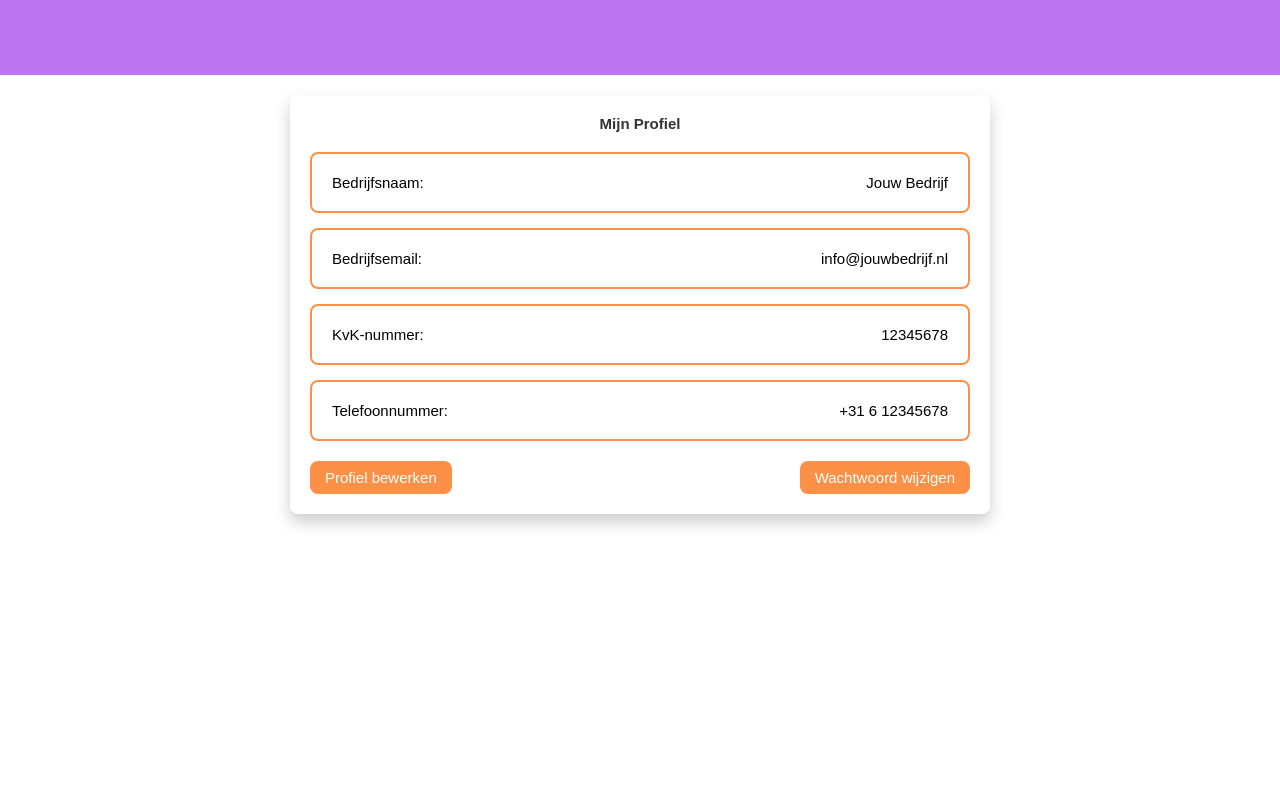
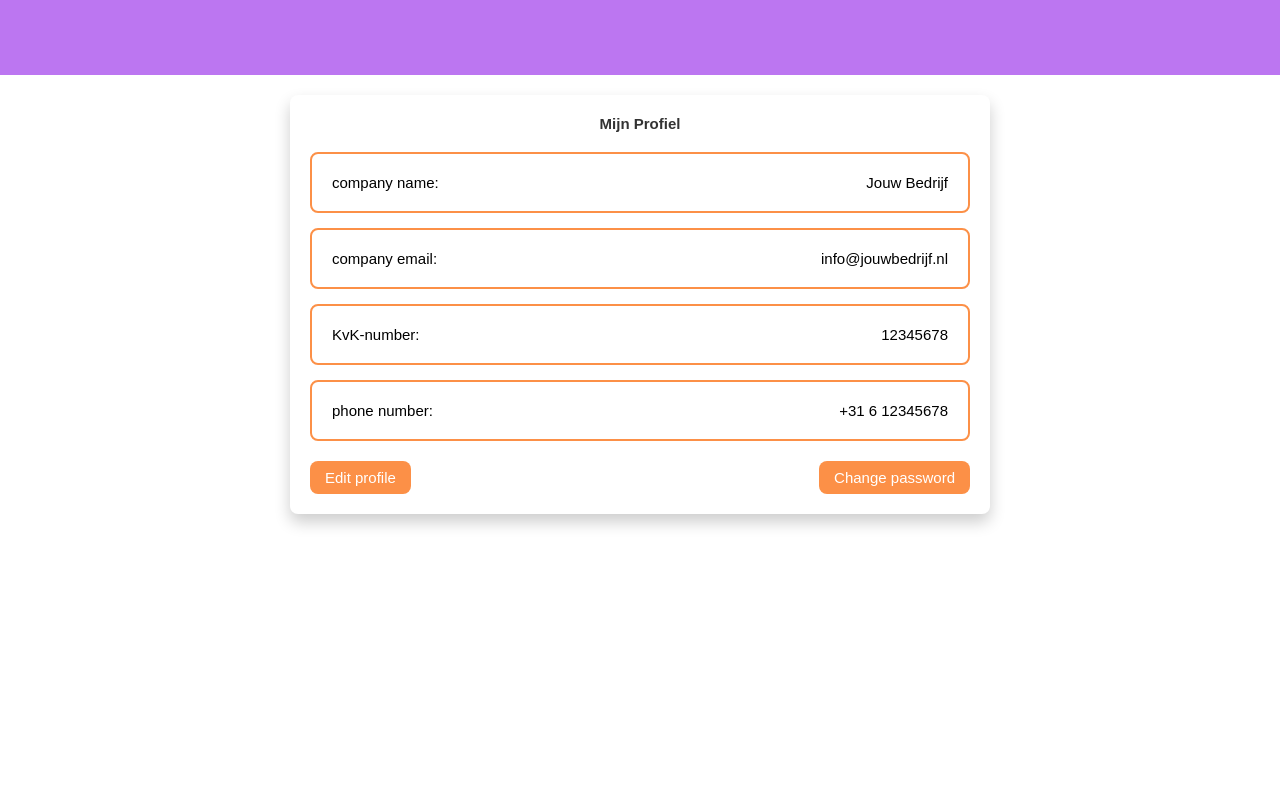
Before and after one commit to DDammers-MA/Business-portal, a Next.js app: page /profile in a window 1280 px wide. Shown: the top 800 px of the page. Built offline with nearby package versions, Linux system fonts and the light colour scheme; no server answers.

Commit message:
added toast message

```diff
--- a/package.json
+++ b/package.json
@@ -17,7 +17,8 @@
     "firebase-admin": "^13.2.0",
     "next": "15.2.4",
     "react": "^19.0.0",
-    "react-dom": "^19.0.0"
+    "react-dom": "^19.0.0",
+    "sonner": "^2.0.3"
   },
   "devDependencies": {
     "@eslint/eslintrc": "^3",
--- a/src/app/layout.tsx
+++ b/src/app/layout.tsx
@@ -5,6 +5,7 @@ import './globals.css';
 import Script from 'next/script';
 // import Footer from '@/components/footer/footer';
 import LayoutWrapper from '@/app/layoutWrapper'; // <- new client-side wrapper
+import { Toaster } from 'sonner';
 
 const geistSans = Geist({
 	variable: '--font-geist-sans',
@@ -38,6 +39,7 @@ export default function RootLayout({
 				/>
 			</head>
 			<body className={`${geistSans.variable} ${geistMono.variable}`}>
+			<Toaster richColors position="top-center" />
 				<LayoutWrapper>{children}</LayoutWrapper>
 
 			</body>
--- a/src/app/page.tsx
+++ b/src/app/page.tsx
@@ -3,6 +3,7 @@ import styles from './page.module.scss';
 import Activiteiten from '@/components/Activiteiten/activiteiten';
 import Link from 'next/link';
 import { useSearchParams } from 'next/navigation';
+
 
 export default function Home() {
 	const searchParams = useSearchParams();
@@ -11,6 +12,9 @@ export default function Home() {
 
 	return (
 		<>
+
+
+
 			<button className={styles.modal__button}>
 				<Link href="/create">Add new</Link>
 			</button>
--- a/src/app/profile/page.tsx
+++ b/src/app/profile/page.tsx
@@ -7,6 +7,7 @@ import { db } from '../../../utils/firebase.browser';
 import { doc, getDoc, updateDoc  } from 'firebase/firestore';
 import { useAuth } from '@/context/AuthContext';
 import { getAuth, reauthenticateWithCredential, EmailAuthProvider, updatePassword } from 'firebase/auth';
+import { toast } from 'sonner';
 
 const ProfilePage = () => {
   const { user } = useAuth();
@@ -49,6 +50,8 @@ const ProfilePage = () => {
             phoneNumber: data.phone || '',
             password: '********', // Never expose the real password
           });
+
+
         }
       } catch (err) {
         console.error('Error fetching profile:', err);
@@ -79,9 +82,10 @@ const ProfilePage = () => {
       });
 
       setIsEditing(false);
-      console.log('Profiel succesvol bijgewerkt.');
+      toast.success('User successfully updated!');
     } catch (err) {
       console.error('Fout bij bijwerken profiel:', err);
+      toast.error('something went wrong, please try again later!');
     }
   };
 
@@ -129,7 +133,7 @@ const ProfilePage = () => {
 
   <div className={styles.profileInfo}>
     <div className={styles.infoItem}>
-      <strong>Bedrijfsnaam:</strong>
+      <strong>company name:</strong>
       {isEditing ? (
         <input name="companyName" value={profile.companyName} onChange={handleInputChange} />
       ) : (
@@ -137,7 +141,7 @@ const ProfilePage = () => {
       )}
     </div>
     <div className={styles.infoItem}>
-      <strong>Bedrijfsemail:</strong>
+      <strong>company email:</strong>
       {isEditing ? (
         <input name="companyEmail" value={profile.companyEmail} onChange={handleInputChange} />
       ) : (
@@ -145,7 +149,7 @@ const ProfilePage = () => {
       )}
     </div>
     <div className={styles.infoItem}>
-      <strong>KvK-nummer:</strong>
+      <strong>KvK-number:</strong>
       {isEditing ? (
         <input name="kvkNumber" value={profile.kvkNumber} onChange={handleInputChange} />
       ) : (
@@ -153,7 +157,7 @@ const ProfilePage = () => {
       )}
     </div>
     <div className={styles.infoItem}>
-      <strong>Telefoonnummer:</strong>
+      <strong>phone number:</strong>
       {isEditing ? (
         <input name="phoneNumber" value={profile.phoneNumber} onChange={handleInputChange} />
       ) : (
@@ -170,15 +174,15 @@ const ProfilePage = () => {
     {isEditing ? (
       <>
         <button className={styles.saveButton} onClick={handleSaveChanges}>
-          Opslaan
+          Accept
         </button>
         <button className={styles.cancelButton} onClick={() => setIsEditing(false)}>
-          Annuleren
+        Cancel
         </button>
       </>
     ) : (
       <button className={styles.toggleButton} onClick={() => setIsEditing(true)}>
-        Profiel bewerken
+        Edit profile
       </button>
           )}
 
@@ -192,7 +196,7 @@ const ProfilePage = () => {
       className={styles.toggleButton}
       onClick={() => setShowPasswordForm(!showPasswordForm)}
     >
-      {showPasswordForm ? 'Annuleren' : 'Wachtwoord wijzigen'}
+      {showPasswordForm ? 'cancel' : 'Change password'}
           </button>
 
           </div>
@@ -200,10 +204,10 @@ const ProfilePage = () => {
 
   {showPasswordForm && (
     <div className={styles.passwordSection}>
-      <h2 className={styles.subtitle}>Wachtwoord wijzigen</h2>
+      <h2 className={styles.subtitle}>Changing password</h2>
       <form className={styles.passwordForm} onSubmit={handlePasswordChange}>
         <div className={styles.formGroup}>
-          <label htmlFor="currentPassword">Huidig wachtwoord</label>
+          <label htmlFor="currentPassword">Current password</label>
           <div className={styles.passwordInput}>
             <input
               type={showCurrentPassword ? 'text' : 'password'}
@@ -222,7 +226,7 @@ const ProfilePage = () => {
         </div>
 
         <div className={styles.formGroup}>
-          <label htmlFor="newPassword">Nieuw wachtwoord</label>
+          <label htmlFor="newPassword">New password</label>
           <div className={styles.passwordInput}>
             <input
               type={showNewPassword ? 'text' : 'password'}
@@ -241,7 +245,7 @@ const ProfilePage = () => {
         </div>
 
         <div className={styles.formGroup}>
-          <label htmlFor="confirmPassword">Bevestig nieuw wachtwoord</label>
+          <label htmlFor="confirmPassword">Confirm new password</label>
           <div className={styles.passwordInput}>
             <input
               type={showConfirmPassword ? 'text' : 'password'}
@@ -260,7 +264,7 @@ const ProfilePage = () => {
         </div>
 
         <button type="submit" className={styles.submitButton}>
-          Wachtwoord wijzigen
+          Change password
         </button>
       </form>
     </div>
--- a/src/app/users/UserManagementClient.tsx
+++ b/src/app/users/UserManagementClient.tsx
@@ -6,6 +6,8 @@ import { Modal } from '@/components/modal/modal';
 import { CombinedUser } from './page'; // Import the type from page.tsx
 // Import Server Actions
 import { addUserAction, updateUserAction, deleteUserAction } from './actions';
+import { toast } from 'sonner';
+
 
 // Infer return types for better type safety (or define explicit types)
 type AddUserResult = Awaited<ReturnType<typeof addUserAction>>;
@@ -61,6 +63,7 @@ export default function UserManagementClient({
 		startTransition(async () => {
 			const result: DeleteUserResult = await deleteUserAction(userId);
 			if (result.success) {
+				toast.success('User successfully deleted!');
 				// Remove user from local state on successful deletion
 				setUsers((prevUsers) => prevUsers.filter((user) => user.id !== userId));
 				// Optionally show a success message (e.g., using a toast library)
@@ -69,6 +72,7 @@ export default function UserManagementClient({
 				// Show error message (could be displayed near the deleted row or globally)
 				setFormError(result.message);
 				console.error('Deletion failed:', result.message);
+				toast.error('Failed to delete user');
 			}
 			setDeletingUserId(null); // Clear deleting indicator
 		});
--- a/src/components/multiple-steps-form/MultiStepForm.tsx
+++ b/src/components/multiple-steps-form/MultiStepForm.tsx
@@ -10,6 +10,7 @@ import styles from './form.module.scss';
 import { ref, uploadBytesResumable, getDownloadURL } from 'firebase/storage';
 import { storage, auth } from '../../../utils/firebase.browser';
 import { useRouter } from 'next/navigation';
+import { toast } from 'sonner';
 
 const MultiStepForm = () => {
 	const router = useRouter();
@@ -128,7 +129,8 @@ const MultiStepForm = () => {
 
 			const result = await response.json();
 			console.log('API Response:', result);
-			alert('Form Submitted Successfully!');
+			toast.success('Activity created successfully!');
+
 			setFormData({
 				type: '',
 				name: '',
@@ -153,6 +155,8 @@ const MultiStepForm = () => {
 			router.push('/');
 		} catch (error) {
 			console.error('Submission Error:', error);
+			toast.error('Failed to create activity. Please try again.');
+
 			setSubmitError(
 				error instanceof Error
 					? error.message
--- a/src/components/multiple-steps-form/ReviewSubmit.tsx
+++ b/src/components/multiple-steps-form/ReviewSubmit.tsx
@@ -2,6 +2,7 @@ import React, { useState, useEffect } from 'react';
 import { FormData } from '@/types/FormData';
 import styles from './review.module.scss';
 import style from './form.module.scss';
+
 
 interface ReviewSubmitProps {
 	formData: FormData;
@@ -156,6 +157,8 @@ const ReviewSubmit: React.FC<ReviewSubmitProps> = ({
 					</button>
 				</div>
 			)}
+
+
 		</div>
 	);
 };
--- a/src/components/sidebar/sidebar.module.scss
+++ b/src/components/sidebar/sidebar.module.scss
@@ -48,6 +48,17 @@
 		color: white;
 		text-decoration: none;
 	}
+
+	&__activeLink {
+		text-decoration: none;
+		color: #fff;
+		background-color: white;
+		color: black;
+		padding: 0.5rem 1.5rem;
+		width: 100%;
+		border-radius: 0.5rem;
+
+	  }
 
 	&__navItem {
 		list-style: none;
@@ -135,6 +146,8 @@
 		height: 5rem;
 	}
 }
+
+
 
 .toggleButton {
 	background: none;
--- a/src/components/sidebar/sidebar.tsx
+++ b/src/components/sidebar/sidebar.tsx
@@ -3,16 +3,21 @@
 import { useState } from 'react';
 import Link from 'next/link';
 import { useRouter } from 'next/navigation';
+import { usePathname } from 'next/navigation';
+
 import { signOut } from 'firebase/auth';
 import { auth } from '../../../utils/firebase.browser';
 import { useAuth } from '@/context/AuthContext';
 import styles from './sidebar.module.scss';
+
 
 type SidebarProps = {
 	isOpen: boolean;
 	setIsOpen: (open: boolean) => void;
 	isAdmin: boolean;
 };
+
+
 
 const Sidebar = ({ isOpen, setIsOpen, isAdmin }: SidebarProps) => {
 	const { user } = useAuth();
@@ -146,9 +151,13 @@ const Sidebar = ({ isOpen, setIsOpen, isAdmin }: SidebarProps) => {
 };
 
 const SidebarItem = ({ href, label }: { href: string; label: string }) => {
+
+	const pathname = usePathname();
+	const isActive = pathname === href;
+
 	return (
 		<li className={styles.sidebar__navItem}>
-			<Link href={href} className={styles.sidebar__navLink}>
+			<Link href={href}  className={isActive ? styles.sidebar__activeLink : styles.sidebar__navLink}>
 				{label}
 			</Link>
 		</li>
@@ -156,9 +165,12 @@ const SidebarItem = ({ href, label }: { href: string; label: string }) => {
 };
 
 const HeaderItem = ({ href, label }: { href: string; label: string }) => {
+	const pathname = usePathname();
+	const isActive = pathname === href;
+
 	return (
 		<li className={styles.header__navItem}>
-			<Link href={href} className={styles.header__navLink}>
+			<Link href={href}  className={isActive ? styles.sidebar__activeLink : styles.sidebar__navLink}>
 				{label}
 			</Link>
 		</li>
```
Also changed, not shown: 1 other file (tests, documents, lock files or other folders).
